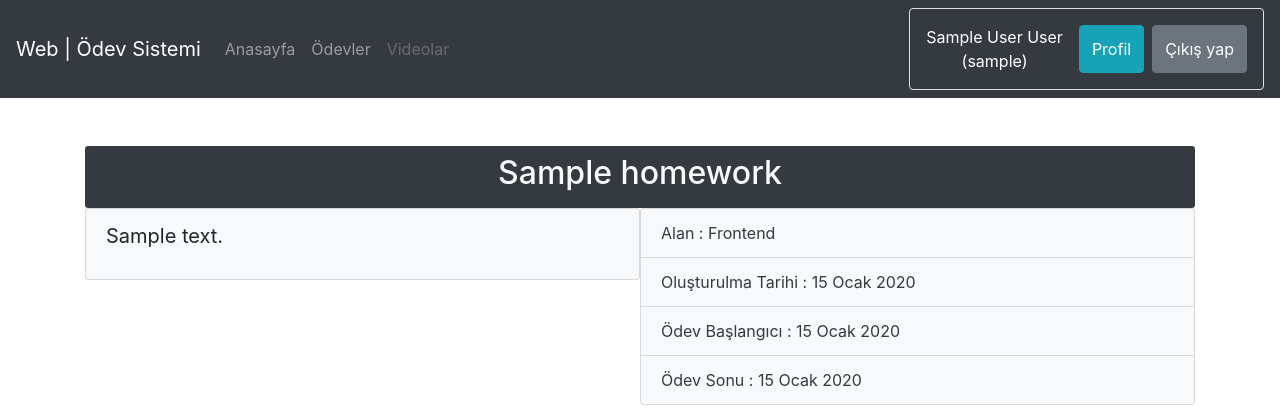
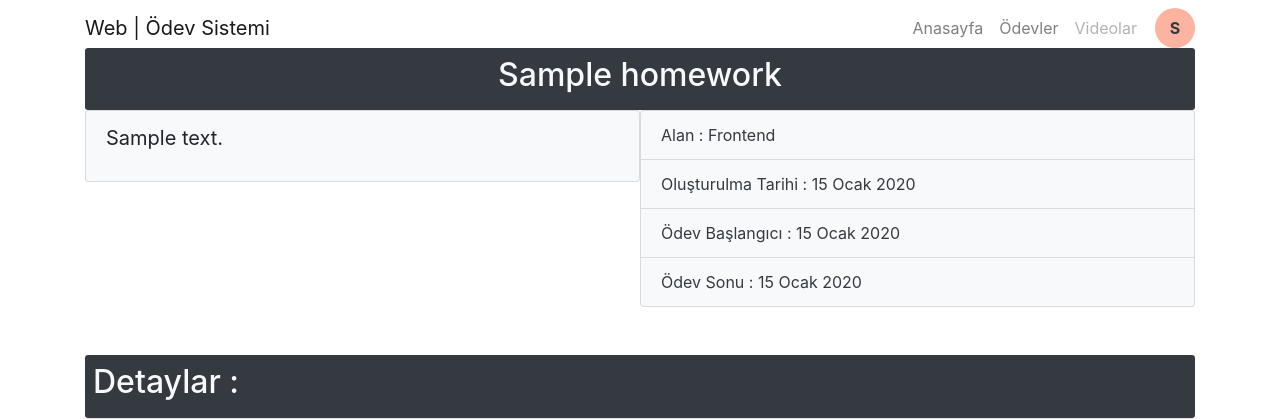
Before and after one commit to Razortype/django-homework-system, a Django app: page /homeworks/id/1 in a window 1280 px wide. Shown: the top 419 px of the page. Run offline with Django 4.2, Linux system fonts and the light colour scheme; a user stored in the database is signed in; tables that the repository leaves empty hold one stand-in row (values such as "Sample post"); some libraries are stand-ins or nearby versions.

Commit message:
General attributes modified

```diff
--- a/homework_project/static/partials/css/_header.css
+++ b/homework_project/static/partials/css/_header.css
@@ -1,3 +1,30 @@
 #header__person_buttons{
   margin-left:auto;
 }
+
+.header__userInfo{
+    border-radius:100%;
+    width:40px ;
+    height:40px;
+    text-align:center;
+    margin-left:10px !important;
+    background-color:#FCB3A0;
+}
+
+.header__userInfo > a > p {
+    color:#343A3F !important;
+    font-weight:bold;
+}
+
+.dropdown-toggle::after {
+    display:none;
+}
+
+.header__list{
+    margin-left:auto;
+}
+
+.bg-transparent{
+    background-color:transparent !important;
+
+}
--- a/homework_project/templates/base.html
+++ b/homework_project/templates/base.html
@@ -32,7 +32,10 @@
 
     {% include 'partials/_footer.html' %}
 
-    <!-- Optional JavaScript -->
+    {% if js_file %}
+    <script src="{% static js_file %}"></script>
+    {% endif %}
+    <!-- Optional J xavaScript -->
     <!-- jQuery first, then Popper.js, then Bootstrap JS -->
     <script src="https://code.jquery.com/jquery-3.3.1.slim.min.js" integrity="sha384-q8i/X+965DzO0rT7abK41JStQIAqVgRVzpbzo5smXKp4YfRvH+8abtTE1Pi6jizo" crossorigin="anonymous"></script>
     <script src="https://cdn.jsdelivr.net/npm/popper.js@1.14.7/dist/umd/popper.min.js" integrity="sha384-UO2eT0CpHqdSJQ6hJty5KVphtPhzWj9WO1clHTMGa3JDZwrnQq4sF86dIHNDz0W1" crossorigin="anonymous"></script>
--- a/homework_project/templates/partials/_header.html
+++ b/homework_project/templates/partials/_header.html
@@ -1,4 +1,5 @@
-<nav class="navbar navbar-expand-lg navbar-dark bg-dark">
+<nav class="navbar navbar-expand-lg navbar-light bg-transparent fixed-top">
+  <div class="container">
   <a class="navbar-brand" href="/">Web | Ödev Sistemi</a>
 
     <!-- Person information if authenticated -->
@@ -7,7 +8,7 @@
       <span class="navbar-toggler-icon"></span>
     </button>
     <div class="collapse navbar-collapse" id="navbarTogglerDemo02">
-    <ul class="navbar-nav mr-auto mt-2 mt-lg-0">
+    <ul class="header__list navbar-nav mt-2 mt-lg-0 ">
       <li class="nav-item">
         <a class="nav-link {% if request.path == '/' %}active{% endif %}" href="/">Anasayfa</a>
       </li>
@@ -17,12 +18,28 @@
       <li class="nav-item">
         <a class="nav-link disabled" href="/homeworks">Videolar</a>
       </li>
+      <li>
+        <a class="nav-link d-lg-none" href='/profile'">Profil</a>
+      </li>
+      <li>
+        <a class="nav-link d-lg-none" href='/logout'">Çıkış Yap</a>
+
+      </li>
+      <li class="nav-item dropdown  header__userInfo d-none d-sm-none d-lg-block">
+        <a class="nav-link dropdown-toggle" href="#" id="navbarDropdownMenuLink" role="button" data-toggle="dropdown" aria-haspopup="true" aria-expanded="false">
+          <p src="https://s3.eu-central-1.amazonaws.com/bootstrapbaymisc/blog/24_days_bootstrap/fox.jpg">
+            {{ person.name|first }}
+            </p>
+          </a>
+          <div class="dropdown-menu" aria-labelledby="navbarDropdownMenuLink">
+            <a class="dropdown-item" href="/profile" >{{ person.name }} {{person.surname}} <br> ({{ person.user.username }})</a>
+            <a class="dropdown-item" href='/profile'">Profil</a>
+            <a class="dropdown-item" href='/logout'">Çıkış Yap</a>
+
+            </div>
+      </li>
     </ul>
-    <div id="header__person_info" class="d-inline-flex flex-sm-row bg-dark text-white p-3 border rounded">
-      <p class="mb-0 mr-3 text-lg-center">{{ person.name }} {{person.surname}} <br> ({{ person.user.username }})</p>
-      <button class="btn btn-info mb-lg-0 mr-2" onclick="document.location.href='/profile'">Profil</button>
-      <button class="btn btn-secondary mb-lg-0" onclick="document.location.href='/logout'">Çıkış yap</button>
-    </div>
+
   </div>
 
     {% else %}
@@ -33,4 +50,5 @@
 
 
     {% endif %}
+  </div>
 </nav>
--- a/users/views.py
+++ b/users/views.py
@@ -58,8 +58,10 @@ class Home(View):
 
     def get(self, req, *args, **kwargs):
         user = req.user
-        content = {}
-        content['style_file'] = 'partials/css/home.css'
+        content = {
+            'style_file': 'partials/css/home.css',
+            'js_file': 'partials/js/_header.js'
+        }
 
         if not isinstance(user, AnonymousUser):
             content['person'] = Person.objects.get(pk=user.id)
```
Also changed, not shown: homework_project/static/partials/js/_header.js (added).
